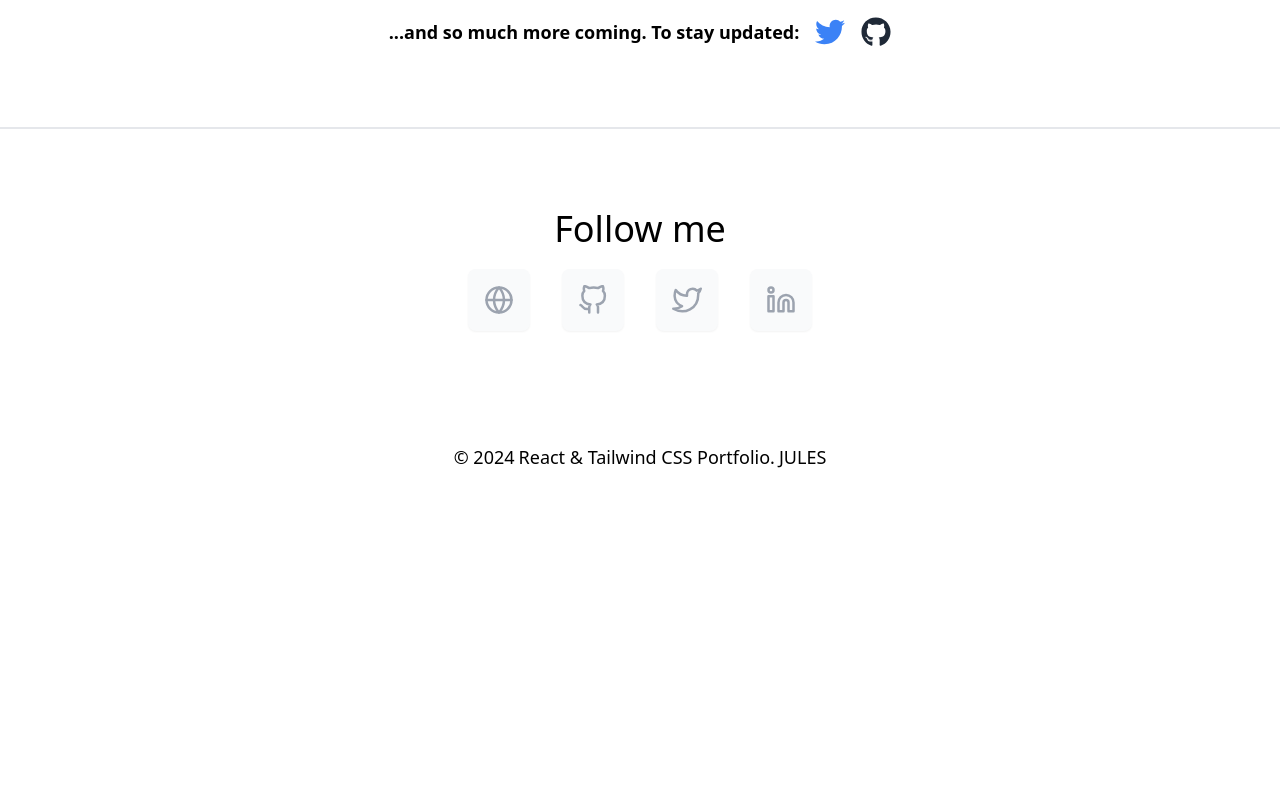
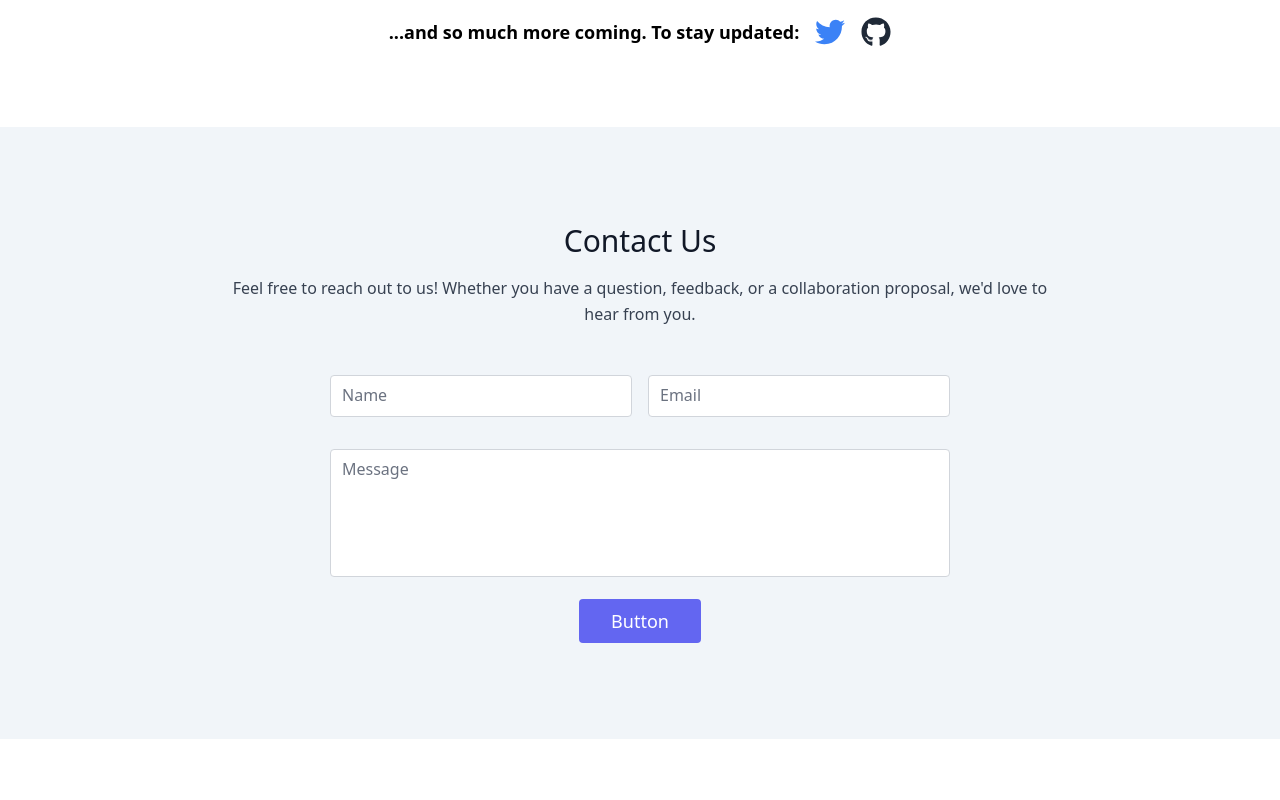
Before and after one commit to Julobulo/Portfolio, a React (Vite) app in the folder frontend/: page / in a window 1280 px wide. Shown: the part 1640-2440 px from the top of the page. Before the commit the page ends 2143 px from the top, so only its background shows below. Built offline with nearby package versions, Linux system fonts and the light colour scheme; no server answers.

Commit message:
Added Contact form
After projects

```diff
--- a/frontend/src/App.tsx
+++ b/frontend/src/App.tsx
@@ -4,7 +4,7 @@ import Footer from './components/Footer'
 import About from './components/About';
 // import Timeline from './components/Timeline';
 import Projects from './components/Projects';
-// import Contact from './components/Contact';
+import Contact from './components/Contact';
 // import Footer from './components/Footer';
 {
   /*
@@ -60,7 +60,7 @@ function App() {
       <About />
       {/* <Timeline /> */}
       <Projects />
-      {/* <Contact /> */}
+      <Contact />
       <Footer />
     </div>
   )
--- /dev/null
+++ b/frontend/src/components/Contact.tsx
@@ -0,0 +1,75 @@
+const Contact = () => {
+    return (
+        <section className="body-font relative bg-slate-100 dark:bg-slate-900 text-gray-700 dark:text-gray-400 mt-20">
+            <div className="container mx-auto px-5 py-24">
+                <div className="mb-12 flex w-full flex-col text-center">
+                    <h1 className="title-font mb-4 text-2xl font-medium text-gray-900 dark:text-white sm:text-3xl">Contact Us</h1>
+                    <p className="mx-auto text-base leading-relaxed lg:w-2/3">
+                        Feel free to reach out to us! Whether you have a question, feedback, or a collaboration proposal, we'd love to hear from you.
+                    </p>
+                </div>
+                <div className="mx-auto md:w-2/3 lg:w-1/2">
+                    <div className="-m-2 flex flex-wrap">
+                        <div className="w-1/2 p-2">
+                            <div className="relative">
+                                <input
+                                    type="text"
+                                    id="name"
+                                    name="name"
+                                    className="peer w-full rounded border border-gray-300 dark:border-gray-700 dark:bg-gray-800 bg-opacity-40 py-1 px-3 text-base leading-8 text-gray-900 dark:text-gray-100 placeholder-transparent outline-none transition-colors duration-200 ease-in-out focus:border-indigo-500 focus:bg-white dark:focus:bg-gray-900 focus:ring-2 focus:ring-indigo-200 dark:focus:ring-indigo-900"
+                                    placeholder="Name"
+                                />
+                                <label
+                                    htmlFor="name"
+                                    className="absolute left-3 -top-6 bg-transparent text-sm leading-7 text-gray-600 dark:text-indigo-500 transition-all peer-placeholder-shown:left-3 peer-placeholder-shown:top-2 peer-placeholder-shown:text-base peer-placeholder-shown:text-gray-500 peer-focus:left-3 peer-focus:-top-6 peer-focus:text-sm peer-focus:text-indigo-500"
+                                >
+                                    Name
+                                </label>
+                            </div>
+                        </div>
+                        <div className="w-1/2 p-2">
+                            <div className="relative">
+                                <input
+                                    type="email"
+                                    id="email"
+                                    name="email"
+                                    className="peer w-full rounded border border-gray-300 dark:border-gray-700 dark:bg-gray-800 bg-opacity-40 py-1 px-3 text-base leading-8 text-gray-900 dark:text-gray-100 placeholder-transparent outline-none transition-colors duration-200 ease-in-out focus:border-indigo-500 focus:bg-white dark:focus:bg-gray-900 focus:ring-2 focus:ring-indigo-200 dark:focus:ring-indigo-900"
+                                    placeholder="Email"
+                                />
+                                <label
+                                    htmlFor="email"
+                                    className="absolute left-3 -top-6 bg-transparent text-sm leading-7 text-gray-600 dark:text-indigo-500 transition-all peer-placeholder-shown:left-3 peer-placeholder-shown:top-2 peer-placeholder-shown:text-base peer-placeholder-shown:text-gray-500 peer-focus:left-3 peer-focus:-top-6 peer-focus:text-sm peer-focus:text-indigo-500"
+                                >
+                                    Email
+                                </label>
+                            </div>
+                        </div>
+                        <div className="mt-4 w-full p-2">
+                            <div className="relative">
+                                <textarea
+                                    id="message"
+                                    name="message"
+                                    className="peer h-32 w-full resize-none rounded border border-gray-300 dark:border-gray-700 dark:bg-gray-800 bg-opacity-40 py-1 px-3 text-base leading-6 text-gray-900 dark:text-gray-100 placeholder-transparent outline-none transition-colors duration-200 ease-in-out focus:border-indigo-500 focus:bg-white dark:focus:bg-gray-900 focus:ring-2 focus:ring-indigo-200 dark:focus:ring-indigo-900"
+                                    placeholder="Message"
+                                ></textarea>
+                                <label
+                                    htmlFor="message"
+                                    className="absolute left-3 -top-6 bg-transparent text-sm leading-7 text-gray-600 dark:text-indigo-500 transition-all peer-placeholder-shown:left-3 peer-placeholder-shown:top-2 peer-placeholder-shown:text-base peer-placeholder-shown:text-gray-500 peer-focus:left-3 peer-focus:-top-6 peer-focus:text-sm peer-focus:text-indigo-500"
+                                >
+                                    Message
+                                </label>
+                            </div>
+                        </div>
+                        <div className="w-full p-2">
+                            <button className="mx-auto flex rounded border-0 bg-indigo-500 py-2 px-8 text-lg text-white hover:bg-indigo-600 focus:outline-none">
+                                Button
+                            </button>
+                        </div>
+                    </div>
+                </div>
+            </div>
+        </section>
+    );
+};
+
+export default Contact;
--- a/frontend/src/components/Navbar.tsx
+++ b/frontend/src/components/Navbar.tsx
@@ -38,9 +38,9 @@ const Navbar = () => {
         {/* Navigation Links (Hidden on Small Screens) */}
         <div className="hidden md:flex items-center space-x-8">
           <a href="/about" className="hover:text-gray-300">About</a>
-          <a href="/timeline" className="hover:text-gray-300">Timeline</a>
+          {/* <a href="/timeline" className="hover:text-gray-300">Timeline</a> */}
           <a href="/projects" className="hover:text-gray-300">Projects</a>
-          <a href="/contact" className="hover:text-gray-300">Contact</a>
+          <a href="mailto:jules.caoeiros@gmail.com" className="hover:text-gray-300">Contact</a>
         </div>
 
         {/* Dark Mode Toggle */}
```
